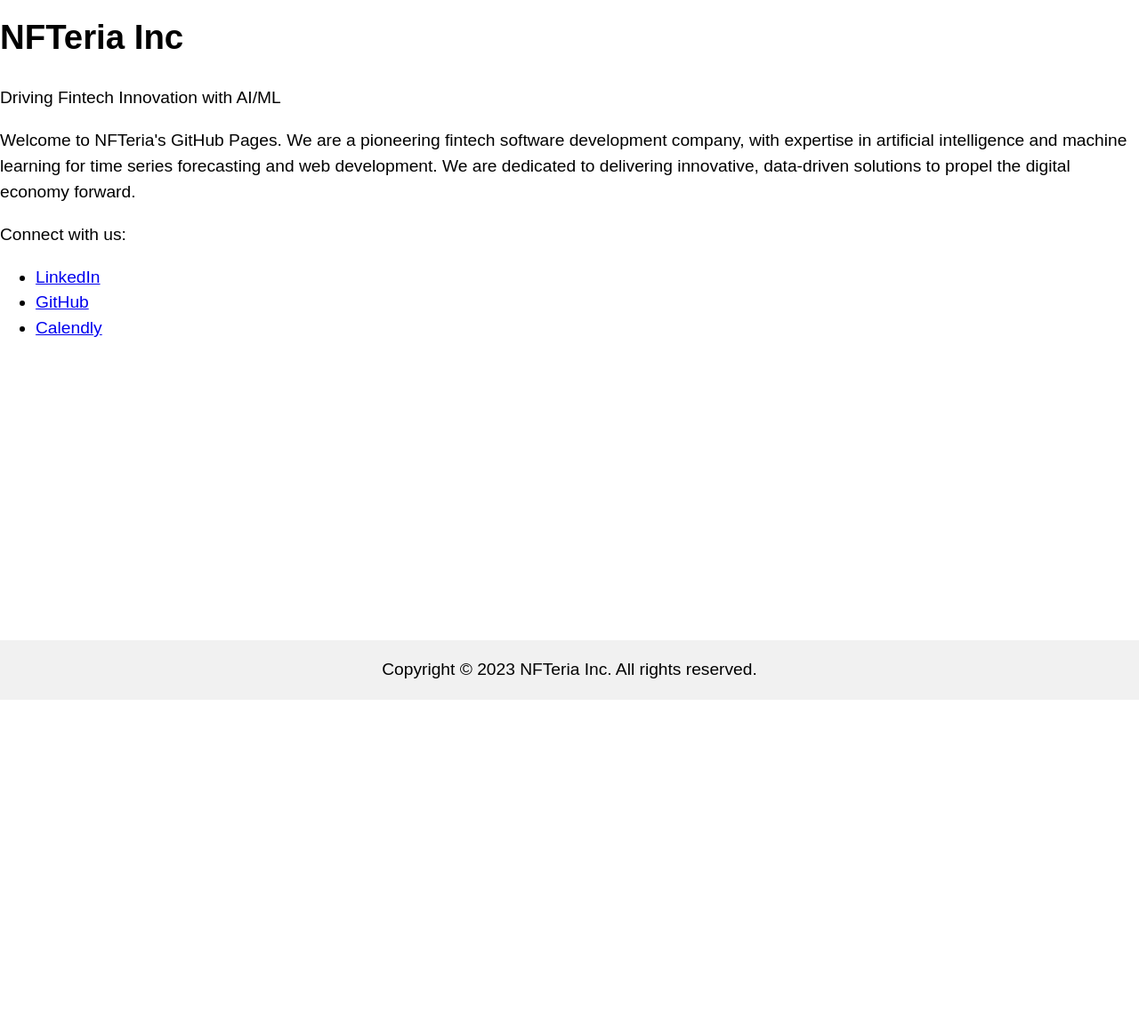
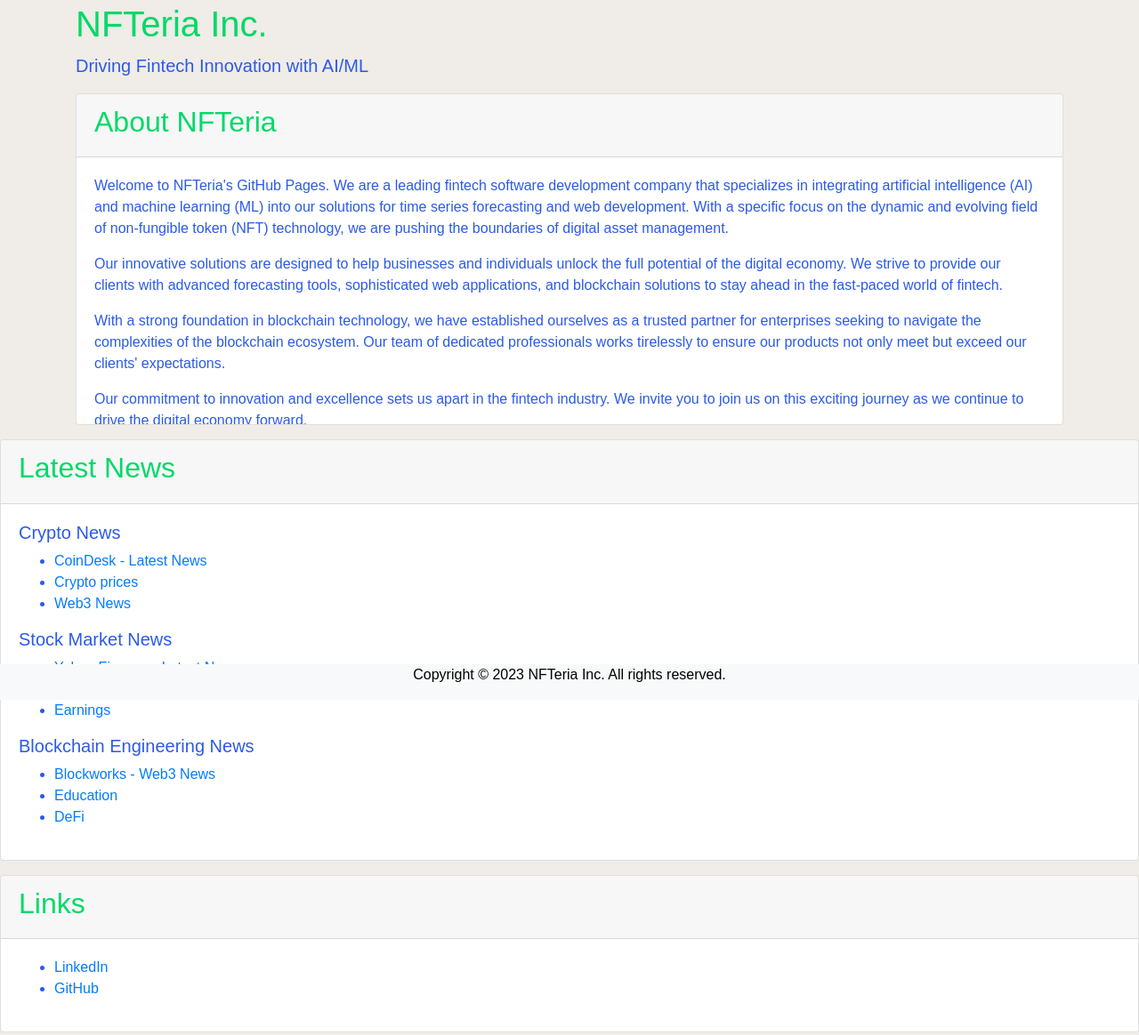
Before and after one commit to NFTeria/NFTeria.github.io, a plain HTML site: page index.html in a window 1280 px wide. Shown: the part 13-1177 px from the top of the page at 89% size. Before the commit the page ends 800 px from the top, so only its background shows below. Drawn offline with nearby package versions, Linux system fonts and the light colour scheme; a script that the page names is missing.

Commit message:
added links and changed the UI. add news, bitcoin.com widget for bitcoin price, and local weather. a bigger description in the about section. a widget for calendly meeting

```diff
--- a/index.html
+++ b/index.html
@@ -1,19 +1,28 @@
 <!DOCTYPE html>
-
 <html lang="en">
 
 <head>
     <meta charset="utf-8">
-    <title>NFTeria</title>
+    <title>NFTeria Inc. - Driving Fintech Innovation with AI/ML</title>
     <meta name="description"
         content="NFTeria is a fintech software development company specializing in AI and ML solutions for time series forecasting and web development.">
+
+    <link href="https://stackpath.bootstrapcdn.com/bootstrap/4.5.2/css/bootstrap.min.css" rel="stylesheet">
     <style>
         body {
             font-family: Arial, sans-serif;
-            font-size: 1.2rem;
-            line-height: 1.5;
-            margin: 0;
-            padding: 0;
+            background-color: #F0ECE7;
+            /* eggshell background */
+        }
+
+        .header-text {
+            color: #00d969;
+            /* lime green color */
+        }
+
+        .main-text {
+            color: #2b5ae9;
+            /* bright blue color */
         }
 
         .footer {
@@ -21,7 +30,7 @@
             left: 0;
             bottom: 0;
             width: 100%;
-            background-color: #f1f1f1;
+            background-color: #f8f9fa;
             color: black;
             text-align: center;
         }
@@ -29,27 +38,133 @@
 </head>
 
 <body>
-    <header>
-        <h1>NFTeria Inc</h1>
-        <p>Driving Fintech Innovation with AI/ML</p>
+    <header class="container mt-3">
+        <h1 class="header-text">NFTeria Inc.</h1>
+        <p class="lead main-text">Driving Fintech Innovation with AI/ML</p>
     </header>
-    <main>
-        <p>Welcome to NFTeria's GitHub Pages. We are a pioneering fintech software development company, with expertise
-            in artificial intelligence and machine learning for time series forecasting and web development. We are
-            dedicated to delivering innovative, data-driven solutions to propel the digital economy forward.</p>
-        <p>Connect with us:</p>
+
+<main class="container mt-3">
+    <div class="card mb-3">
+        <div class="card-header header-text">
+            <h2>About NFTeria</h2>
+        </div>
+        <div class="card-body main-text" style="max-height: 300px; overflow-y: auto;">
+            <p>Welcome to NFTeria's GitHub Pages. We are a leading fintech software development company that specializes
+                in integrating artificial intelligence (AI) and machine learning (ML) into our solutions for time series
+                forecasting and web development. With a specific focus on the dynamic and evolving field of non-fungible
+                token (NFT) technology, we are pushing the boundaries of digital asset management.</p>
+
+            <p>Our innovative solutions are designed to help businesses and individuals unlock the full potential of the
+                digital economy. We strive to provide our clients with advanced forecasting tools, sophisticated web
+                applications, and blockchain solutions to stay ahead in the fast-paced world of fintech.</p>
+
+            <p>With a strong foundation in blockchain technology, we have established ourselves as a trusted partner for
+                enterprises seeking to navigate the complexities of the blockchain ecosystem. Our team of dedicated
+                professionals works tirelessly to ensure our products not only meet but exceed our clients'
+                expectations.</p>
+
+            <p>Our commitment to innovation and excellence sets us apart in the fintech industry. We invite you to join
+                us on this exciting journey as we continue to drive the digital economy forward.</p>
+        </div>
+    </div>
+</main>
+
+
+<div class="card mb-3">
+    <div class="card-header header-text">
+        <h2>Latest News</h2>
+    </div>
+    <div class="card-body main-text">
+        <h5>Crypto News</h5>
+            <div class="btcwdgt-news" bw-cur="eur" bw-theme="light"></div>
         <ul>
-            <li><a href="https://www.linkedin.com/in/rensley-2-nfty/" target="_blank">LinkedIn</a></li>
-            <li><a href="https://github.com/doble196" target="_blank">GitHub</a></li>
-            <li><a href="https://calendly.com/nfteria/rensley" target="_blank">Calendly</a></li>
+            <li><a href="https://www.coindesk.com" target="_blank">CoinDesk - Latest News</a></li>
+            <li><a href="https://www.coindesk.com/data/" target="data">Crypto prices</a></li>
+            <li><a href="https://www.coindesk.com/web3/" target="_blank">Web3 News</a></li>
         </ul>
+
+        <h5>Stock Market News</h5>
+        <ul>
+            <li><a href="https://finance.yahoo.com/news/" target="_blank">Yahoo Finance - Latest News</a></li>
+            <li><a href="https://finance.yahoo.com/topic/stock-market-news/" target="_blank">Stock Market</a></li>
+            <li><a href="https://finance.yahoo.com/topic/earnings" target="_blank">Earnings</a></li>
+        </ul>
+
+        <h5>Blockchain Engineering News</h5>
+        <ul>
+            <li><a href="https://blockworks.co/category/web3" target="_blank">Blockworks - Web3 News</a></li>
+            <li><a href="https://blockworks.co/category/education" target="_blank">Education</a></li>
+            <li><a href="https://blockworks.co/category/defi" target="_blank">DeFi</a></li>
+        </ul>
+    </div>
+</div>
+
+
+
+        <div class="card mb-3">
+            <div class="card-header header-text">
+                <h2>Links</h2>
+            </div>
+            <div class="card-body main-text">
+                <ul>
+                    <li><a href="https://www.linkedin.com/in/rensley-2-nfty/" target="_blank">LinkedIn</a></li>
+                    <li><a href="https://github.com/doble196" target="_blank">GitHub</a></li>
+                </ul>
+            </div>
+        </div>
+
+        <div class="card mb-3">
+            <div class="card-header header-text">
+                <h2>Local Weather</h2>
+            </div>
+            <div class="card-body main-text" id="weather-container">
+                <p id="weather"></p>
+                <button class="btn btn-primary" onclick="getWeather()">Get Weather</button>
+            </div>
+        </div>
+
+        <div class="card mb-3">
+            <div class="card-header header-text">
+                <h2>Schedule a Meeting</h2>
+            </div>
+            <div class="card-body">
+                <div class="calendly-inline-widget" data-url="https://calendly.com/nfteria/rensley"
+                    style="min-width:320px;height:580px;"></div>
+                <script type="text/javascript" src="https://assets.calendly.com/assets/external/widget.js"></script>
+            </div>
+        </div>
     </main>
+
     <footer class="footer">
         <script>
             var currentYear = new Date().getFullYear();
             document.write('<p>Copyright &copy; ' + currentYear + ' NFTeria Inc. All rights reserved.</p>');
+
+            function getWeather() {
+                        if (navigator.geolocation) {
+                            navigator.geolocation.getCurrentPosition(position => {
+                                fetch(`https://api.openweathermap.org/data/2.5/weather?lat=${position.coords.latitude}&lon=${position.coords.longitude}&appid=YOUR_OPEN_WEATHER_API_KEY`)
+                                    .then(response => response.json())
+                                    .then(data => {
+                                        document.getElementById('weather').innerHTML = `Temperature: ${Math.round(data.main.temp - 273.15)}°C, ${data.weather[0].description}`;
+                                    });
+                            });
+                        } else {
+                            document.getElementById('weather').innerHTML = "Geolocation is not supported by this browser.";
+                        }
+                    }
+                </script>
+        </footer>
+        <script src="https://stackpath.bootstrapcdn.com/bootstrap/4.5.2/js/bootstrap.min.js"></script>
+        <script>
+            (function (b, i, t, C, O, I, N) {
+                window.addEventListener('load', function () {
+                    if (b.getElementById(C)) return;
+                    I = b.createElement(i), N = b.getElementsByTagName(i)[0];
+                    I.src = t; I.id = C; N.parentNode.insertBefore(I, N);
+                }, false)
+            })(document, 'script', 'https://widgets.bitcoin.com/widget.js', 'btcwdgt');
         </script>
-    </footer>
-</body>
+        </body>
 
-</html>
+        </html>
```
